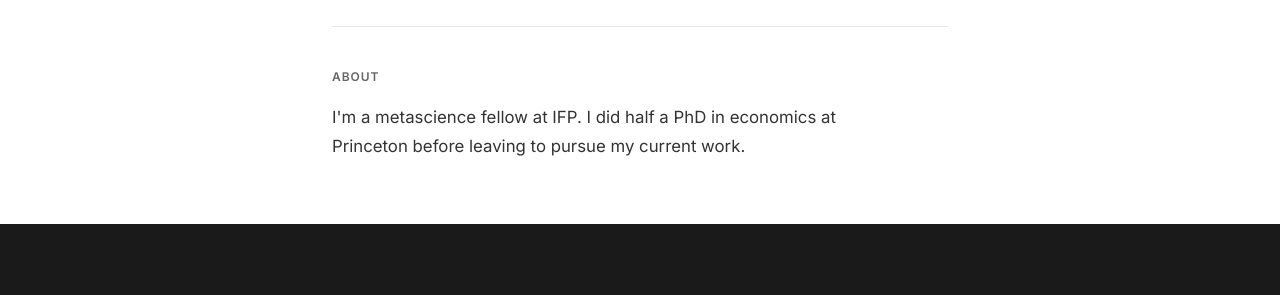
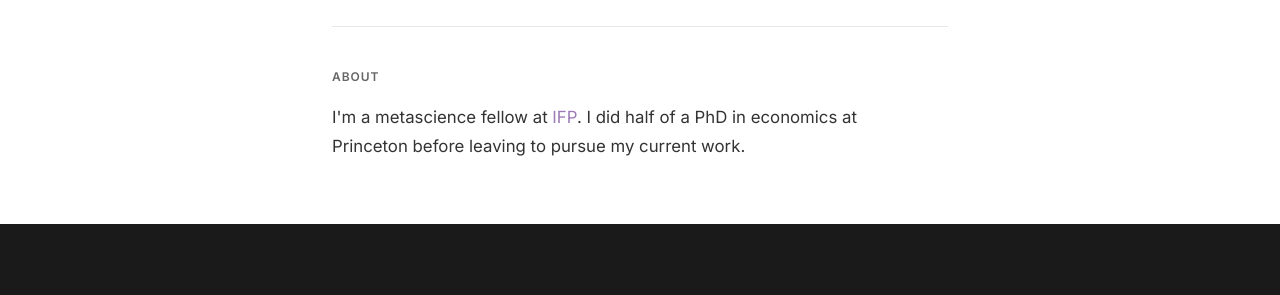
Before and after one commit to nicholasritter/nicholasritter.github.io, a Jekyll site: the page built from index.html, in a window 1280 px wide. Shown: the part 257-552 px from the top of the page. Built offline with Jekyll 4.4.1, drawn with Linux system fonts in a browser that asks for light colours.

```diff
--- a/index.html
+++ b/index.html
@@ -11,7 +11,7 @@ title: Nicholas Ritter
 
   <section class="about" id="about">
     <h2>About</h2>
-    <p>I'm a metascience fellow at IFP. I did half a PhD in economics at Princeton before leaving to pursue my current work.</p>
+    <p>I'm a metascience fellow at <a href="https://ifp.org">IFP</a>. I did half of a PhD in economics at Princeton before leaving to pursue my current work.</p>
   </section>
 </div>
 
```
